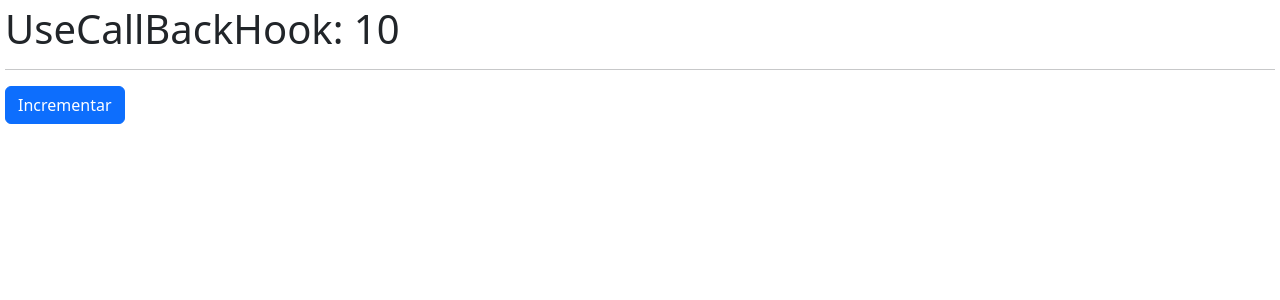
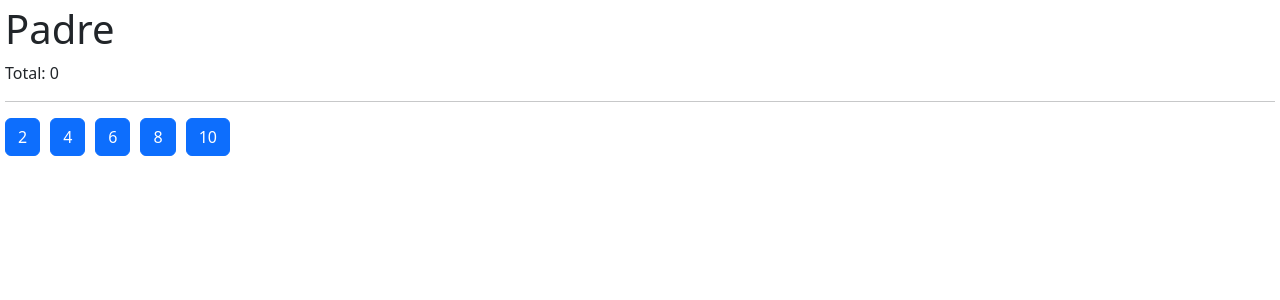
Before and after one commit to DylanVallejo/hooks-app, a React (Vite) app: page / in a window 1280 px wide. Shown: the top 300 px of the page. Built offline with nearby package versions, Linux system fonts and the light colour scheme.

Commit message:
aplicando useCallBack y React.memo  para evitar re renderizaciones en  el padre al detectar cambios en el componente hijo

```diff
--- /dev/null
+++ b/src/07-tarea-memo/Hijo.jsx
@@ -0,0 +1,15 @@
+import React from 'react'
+
+export const Hijo = React.memo(({ numero, incrementar }) => {
+
+    console.log('  Me volví a generar :(  ');
+
+    return (
+        <button
+            className="btn btn-primary mr-3"
+            onClick={ () => incrementar( numero ) }
+        >
+            { numero }
+        </button>
+    )
+})
--- /dev/null
+++ b/src/07-tarea-memo/Padre.jsx
@@ -0,0 +1,39 @@
+import React, { useCallback } from 'react'
+import { Hijo } from './Hijo'
+import { useState } from 'react';
+
+export const Padre = () => {
+
+    const numeros = [2,4,6,8,10];
+    const [valor, setValor] = useState(0);
+
+    const incrementarPadre = useCallback(
+
+        (num) => {
+            setValor( (count) =>  count + num )
+        },
+        []
+
+
+    )
+// evitar un renderizado multiple
+
+    return (
+        <div>
+            <h1>Padre</h1>
+            <p> Total: { valor } </p>
+
+            <hr />
+
+            {
+                numeros.map( n => (
+                    <Hijo
+                        key={ n }
+                        numero={ n }
+                        incrementar = { incrementarPadre }
+                    />
+                ))
+            }
+        </div>
+    )
+}
--- a/src/main.jsx
+++ b/src/main.jsx
@@ -1,6 +1,7 @@
 import React from "react";
 import ReactDOM from 'react-dom/client';
 import './index.css';
+import { Padre } from "./07-tarea-memo/Padre";
 
 // import { Prueba } from "./02-useEffect/Prueba";
 // import { HooksApp } from "./HooksAp";
@@ -13,7 +14,7 @@
 // import { Layout } from "./05-useLayoutEffect/Layout";
 // import { Memorize } from "./06-memos/Memorize";
 // import { MemoHook } from "./06-memos/MemoHook";
-import { CallBackHook } from "./06-memos/CallBackHook";
+// import { CallBackHook } from "./06-memos/CallBackHook";
 
 ReactDOM.createRoot(document.getElementById('root')).render(
     <React.StrictMode>
@@ -26,7 +27,8 @@
         {/* <Layout/> */}
         {/* <Memorize/> */}
         {/* <MemoHook/> */}
-        <CallBackHook/>
+        {/* <CallBackHook/> */}
+        <Padre/>
         {/* <Prueba/> */}
         {/* <SimpleForm/> */}
     </React.StrictMode>
```
